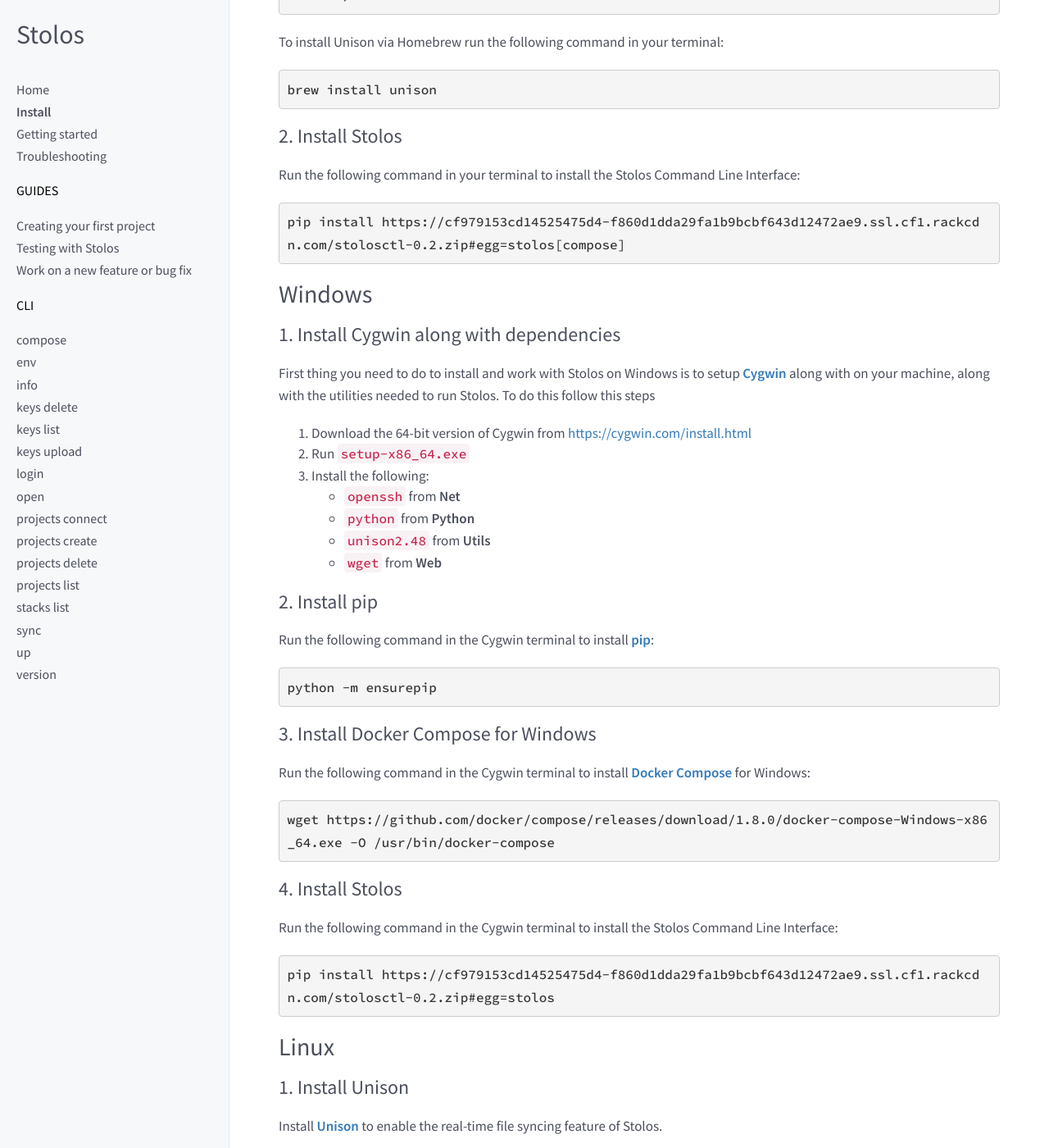
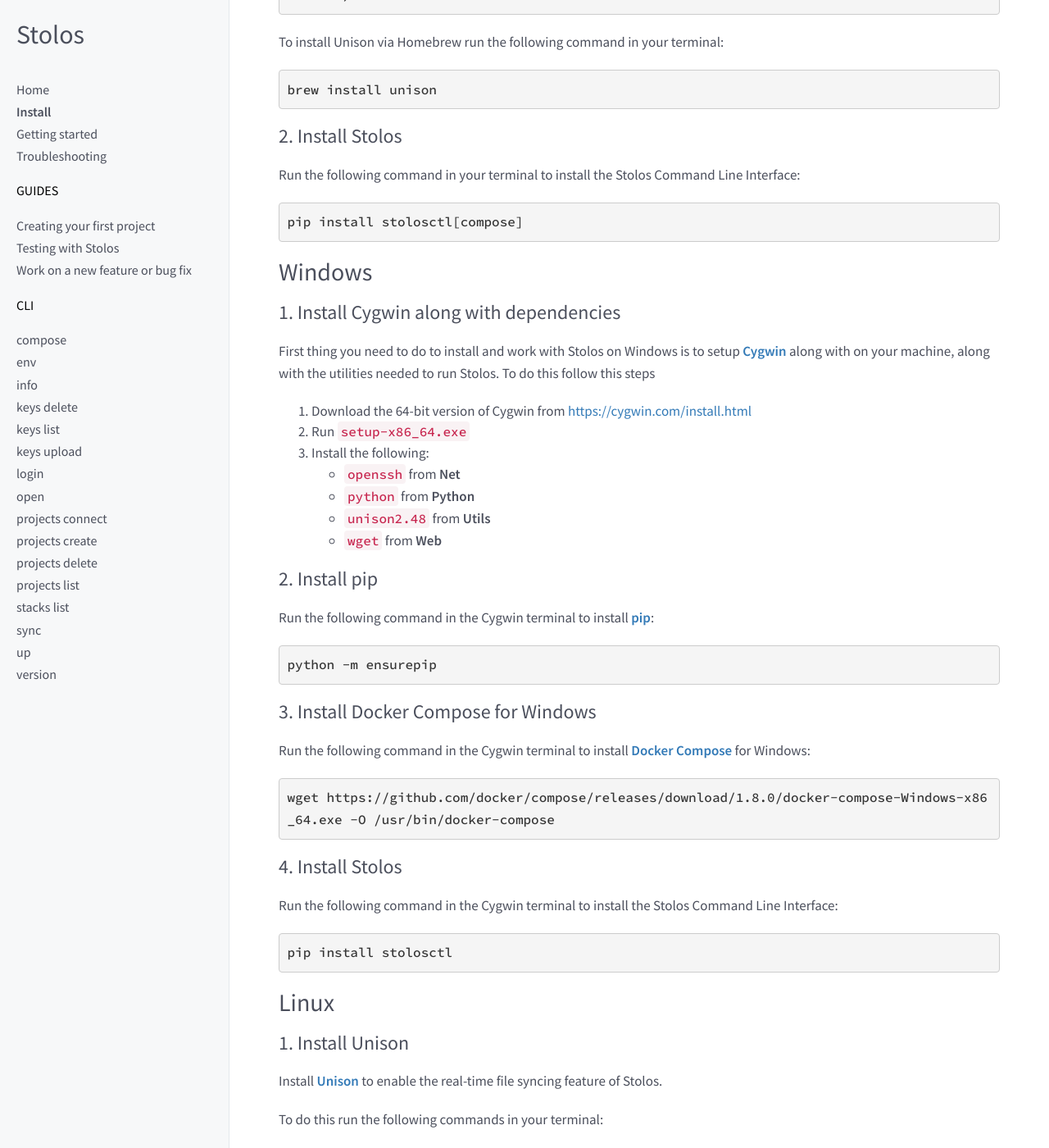
Before and after one commit to stolos/docs.stolos.io, a Jekyll site: the page built from install.md, in a window 1280 px wide and 1400 px high, scrolled down 574 px. Shown: the whole window at 82% size. Built offline with Jekyll 4.4.1, drawn with Linux system fonts in a browser that asks for light colours; some of the changed lines change nothing that is shown; some of the changed text lies outside the part shown.

Commit message:
Update docs to install stolosctl from PyPi

````diff
--- a/install.md
+++ b/install.md
@@ -35,7 +35,7 @@
 Run the following command in your terminal to install the Stolos Command Line Interface:
 
 ```
-pip install https://cf979153cd14525475d4-f860d1dda29fa1b9bcbf643d12472ae9.ssl.cf1.rackcdn.com/stolosctl-0.2.zip#egg=stolos[compose]
+pip install stolosctl[compose]
 ```
 
 ## Windows
@@ -73,7 +73,7 @@
 Run the following command in the Cygwin terminal to install the Stolos Command Line Interface:
 
 ```
-pip install https://cf979153cd14525475d4-f860d1dda29fa1b9bcbf643d12472ae9.ssl.cf1.rackcdn.com/stolosctl-0.2.zip#egg=stolos
+pip install stolosctl
 ```
 
 ## Linux
@@ -94,7 +94,7 @@
 Run the following command in your terminal to install the Stolos Command Line Interface:
 
 ```
-pip install https://cf979153cd14525475d4-f860d1dda29fa1b9bcbf643d12472ae9.ssl.cf1.rackcdn.com/stolosctl-0.2.zip#egg=stolos[compose]
+pip install stolosctl[compose]
 ```
 
 After the installation procedure completes you will be able to use the `stolos` command in your terminal.
````
